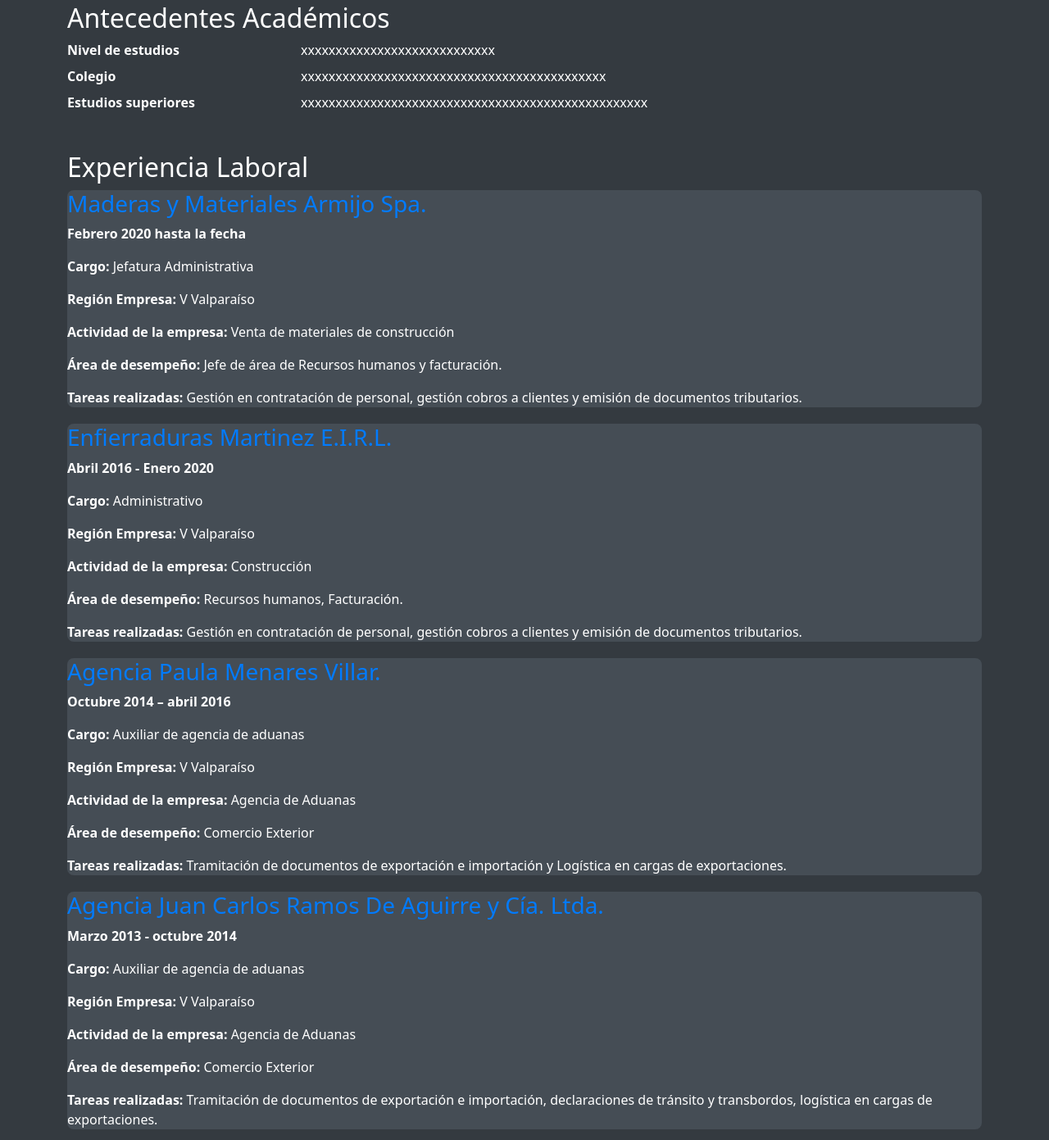
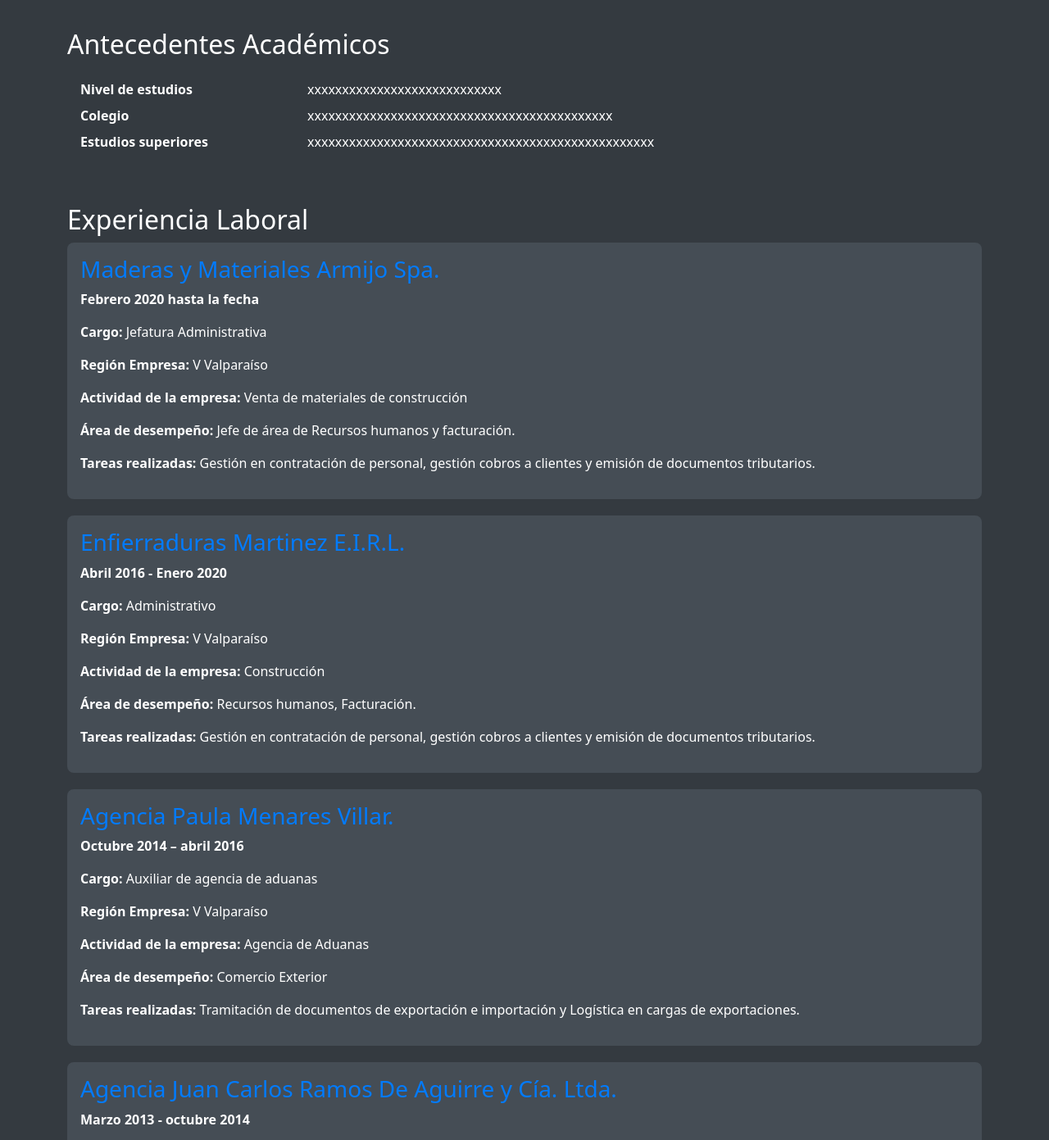
Before and after one commit to rodrigovasquezcespedes/rodrigovasquezcespedes.github.io, a plain HTML site: page index.html in a window 1280 px wide. Shown: the part 578-1969 px from the top of the page at 82% size. Drawn offline with nearby package versions, Linux system fonts and the light colour scheme.

Commit message:
crea un padin en seccion experiencia

```diff
--- a/index.html
+++ b/index.html
@@ -1,5 +1,6 @@
 <!DOCTYPE html>
 <html lang="es">
+
 <head>
     <meta charset="UTF-8">
     <meta name="viewport" content="width=device-width, initial-scale=1.0">
@@ -7,6 +8,7 @@
     <link rel="stylesheet" href="./assets/css/style.css">
     <title>Curriculum</title>
 </head>
+
 <body>
     <header>
         <h1>Curriculum Vitae</h1>
@@ -14,7 +16,8 @@
     </header>
     <nav class="navbar navbar-expand-lg navbar-dark bg-primary sticky-top">
         <div class="container">
-            <button class="navbar-toggler" type="button" data-bs-toggle="collapse" data-bs-target="#navbarNav" aria-controls="navbarNav" aria-expanded="false" aria-label="Toggle navigation">
+            <button class="navbar-toggler" type="button" data-bs-toggle="collapse" data-bs-target="#navbarNav"
+                aria-controls="navbarNav" aria-expanded="false" aria-label="Toggle navigation">
                 <span class="navbar-toggler-icon"></span>
             </button>
             <div class="collapse navbar-collapse" id="navbarNav">
@@ -35,10 +38,10 @@
             </div>
         </div>
     </nav>
-    <div class="container mt-5">
+    <div class="container mt-5 ">
         <section id="antecedentes_personales">
             <h2>Antecedentes Personales</h2>
-            <dl class="row">
+            <dl class="row p-3">
                 <dt class="col-sm-3">RUT</dt>
                 <dd class="col-sm-9">xx.xxx.xxx-x</dd>
 
@@ -66,7 +69,7 @@
         </section>
         <section id="sección_educación">
             <h2>Antecedentes Académicos</h2>
-            <dl class="row">
+            <dl class="row p-3">
                 <dt class="col-sm-3">Nivel de estudios</dt>
                 <dd class="col-sm-9">xxxxxxxxxxxxxxxxxxxxxxxxxxxx</dd>
 
@@ -80,71 +83,76 @@
         <section id="sección_experiencia">
             <h2>Experiencia Laboral</h2>
 
-            <!-- Maderas y materiales Armijo Spa. -->
-            <article>
+                <article class="p-3">
                     <h3>Maderas y Materiales Armijo Spa.</h3>
                     <p><strong>Febrero 2020 hasta la fecha</strong></p>
                     <p><strong>Cargo:</strong> Jefatura Administrativa</p>
                     <p><strong>Región Empresa:</strong> V Valparaíso</p>
                     <p><strong>Actividad de la empresa:</strong> Venta de materiales de construcción</p>
                     <p><strong>Área de desempeño:</strong> Jefe de área de Recursos humanos y facturación.</p>
-                <p><strong>Tareas realizadas:</strong> Gestión en contratación de personal, gestión cobros a clientes y emisión de documentos tributarios.</p>
+                    <p><strong>Tareas realizadas:</strong> Gestión en contratación de personal, gestión cobros a
+                        clientes y
+                        emisión de documentos tributarios.</p>
                 </article>
 
-            <!-- Enfierraduras Martinez E.I.R.L. -->
-            <article>
+                <article class="p-3">
                     <h3>Enfierraduras Martinez E.I.R.L.</h3>
                     <p><strong>Abril 2016 - Enero 2020</strong></p>
                     <p><strong>Cargo:</strong> Administrativo</p>
                     <p><strong>Región Empresa:</strong> V Valparaíso</p>
                     <p><strong>Actividad de la empresa:</strong> Construcción</p>
                     <p><strong>Área de desempeño:</strong> Recursos humanos, Facturación.</p>
-                <p><strong>Tareas realizadas:</strong> Gestión en contratación de personal, gestión cobros a clientes y emisión de documentos tributarios.</p>
+                    <p><strong>Tareas realizadas:</strong> Gestión en contratación de personal, gestión cobros a
+                        clientes y emisión de documentos tributarios.</p>
                 </article>
 
-            <!-- Agencia Paula Menares Villar. -->
-            <article>
+                <article class="p-3">
                     <h3>Agencia Paula Menares Villar.</h3>
                     <p><strong>Octubre 2014 – abril 2016</strong></p>
                     <p><strong>Cargo:</strong> Auxiliar de agencia de aduanas</p>
                     <p><strong>Región Empresa:</strong> V Valparaíso</p>
                     <p><strong>Actividad de la empresa:</strong> Agencia de Aduanas</p>
                     <p><strong>Área de desempeño:</strong> Comercio Exterior</p>
-                <p><strong>Tareas realizadas:</strong> Tramitación de documentos de exportación e importación y Logística en cargas de exportaciones.</p>
+                    <p><strong>Tareas realizadas:</strong> Tramitación de documentos de exportación e importación y
+                        Logística en cargas de exportaciones.</p>
                 </article>
 
-            <!-- Agencia Juan Carlos Ramos De Aguirre y Cía. Ltda. -->
-            <article>
+
+                <article class="p-3">
                     <h3>Agencia Juan Carlos Ramos De Aguirre y Cía. Ltda.</h3>
                     <p><strong>Marzo 2013 - octubre 2014</strong></p>
                     <p><strong>Cargo:</strong> Auxiliar de agencia de aduanas</p>
                     <p><strong>Región Empresa:</strong> V Valparaíso</p>
                     <p><strong>Actividad de la empresa:</strong> Agencia de Aduanas</p>
                     <p><strong>Área de desempeño:</strong> Comercio Exterior</p>
-                <p><strong>Tareas realizadas:</strong> Tramitación de documentos de exportación e importación, declaraciones de tránsito y transbordos, logística en cargas de exportaciones.</p>
+                    <p><strong>Tareas realizadas:</strong> Tramitación de documentos de exportación e importación,
+                        declaraciones de tránsito y transbordos, logística en cargas de exportaciones.</p>
                 </article>
 
                 <!-- Agencia de aduanas Alejandro Etcheverry y Cía. Ltda. -->
-            <article>
+                <article class="p-3">
                     <h3>Agencia de Aduanas Alejandro Etcheverry y Cía. Ltda.</h3>
                     <p><strong>Abril 2011 - marzo 2013</strong></p>
                     <p><strong>Cargo:</strong> Auxiliar de agencia de aduanas</p>
                     <p><strong>Región Empresa:</strong> V Valparaíso</p>
                     <p><strong>Actividad de la empresa:</strong> Agencia de Aduanas</p>
                     <p><strong>Área de desempeño:</strong> Comercio Exterior</p>
-                <p><strong>Tareas realizadas:</strong> Tramitación de documentos de Exportación, declaraciones de tránsito y transbordos, logística en cargas de exportaciones e importación.</p>
+                    <p><strong>Tareas realizadas:</strong> Tramitación de documentos de Exportación, declaraciones de
+                        tránsito y transbordos, logística en cargas de exportaciones e importación.</p>
                 </article>
 
                 <!-- Agencia de aduanas Octavio Ramos del Río y Cía. Ltda. -->
-            <article>
+                <article class="p-3">
                     <h3>Agencia de Aduanas Octavio Ramos del Río y Cía. Ltda.</h3>
                     <p><strong>Mayo 2003 - abril 2011</strong></p>
                     <p><strong>Cargo:</strong> Auxiliar de agencia de aduanas</p>
                     <p><strong>Región Empresa:</strong> V Valparaíso</p>
                     <p><strong>Actividad de la empresa:</strong> Agencia de Aduanas</p>
                     <p><strong>Área de desempeño:</strong> Comercio Exterior</p>
-                <p><strong>Tareas realizadas:</strong> Tramitación de documentos de importación, exportación, tramitación en compañías navieras y portuarias, logística en exportaciones e importación.</p>
+                    <p><strong>Tareas realizadas:</strong> Tramitación de documentos de importación, exportación,
+                        tramitación en compañías navieras y portuarias, logística en exportaciones e importación.</p>
                 </article>
+
         </section>
 
     </div>
@@ -154,4 +162,5 @@
     </footer>
     <script src="https://cdn.jsdelivr.net/npm/bootstrap@5.3.0/dist/js/bootstrap.bundle.min.js"></script>
 </body>
+
 </html>
```
Lines whose indentation alone changed are shown as unchanged.
